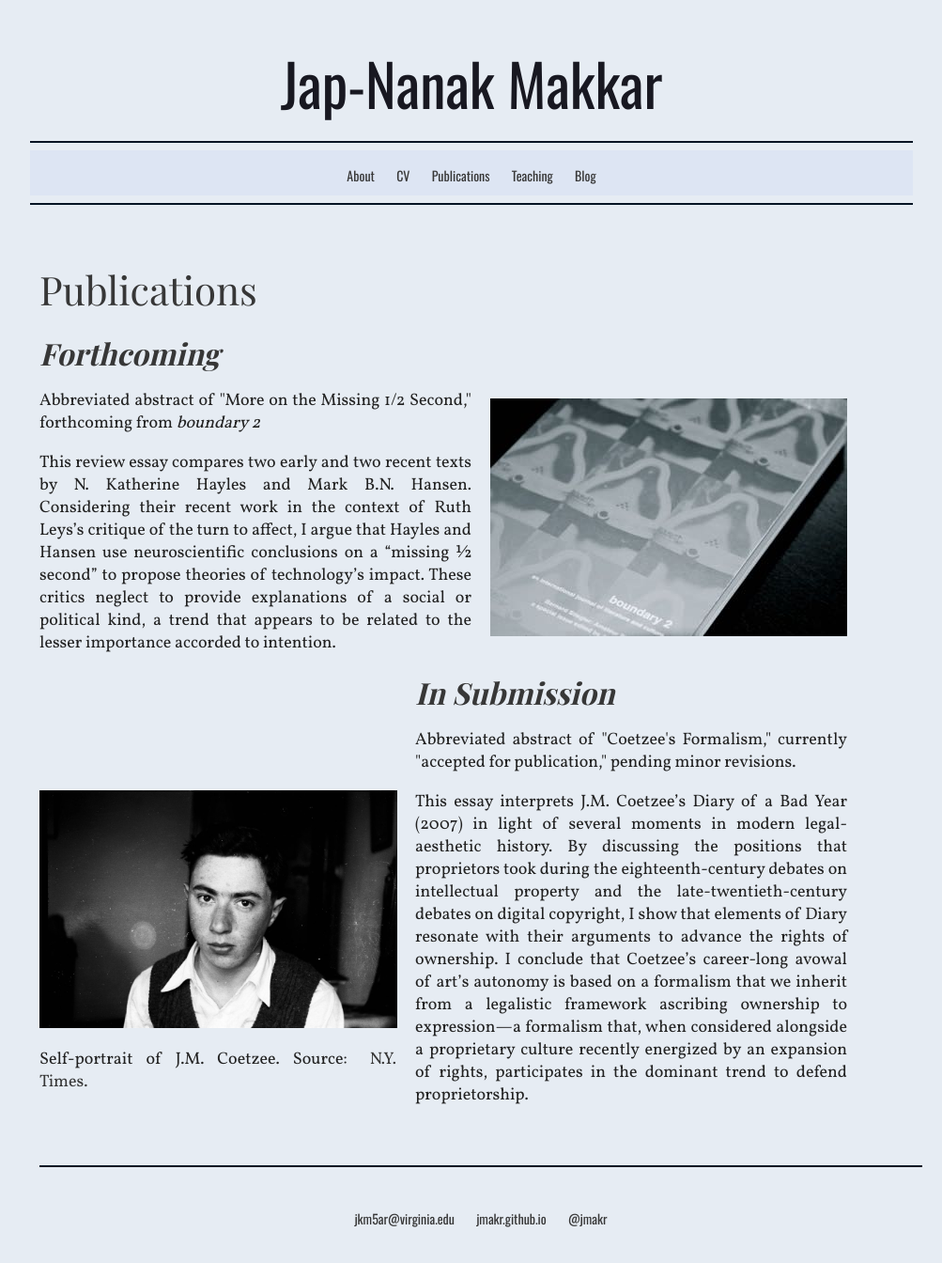
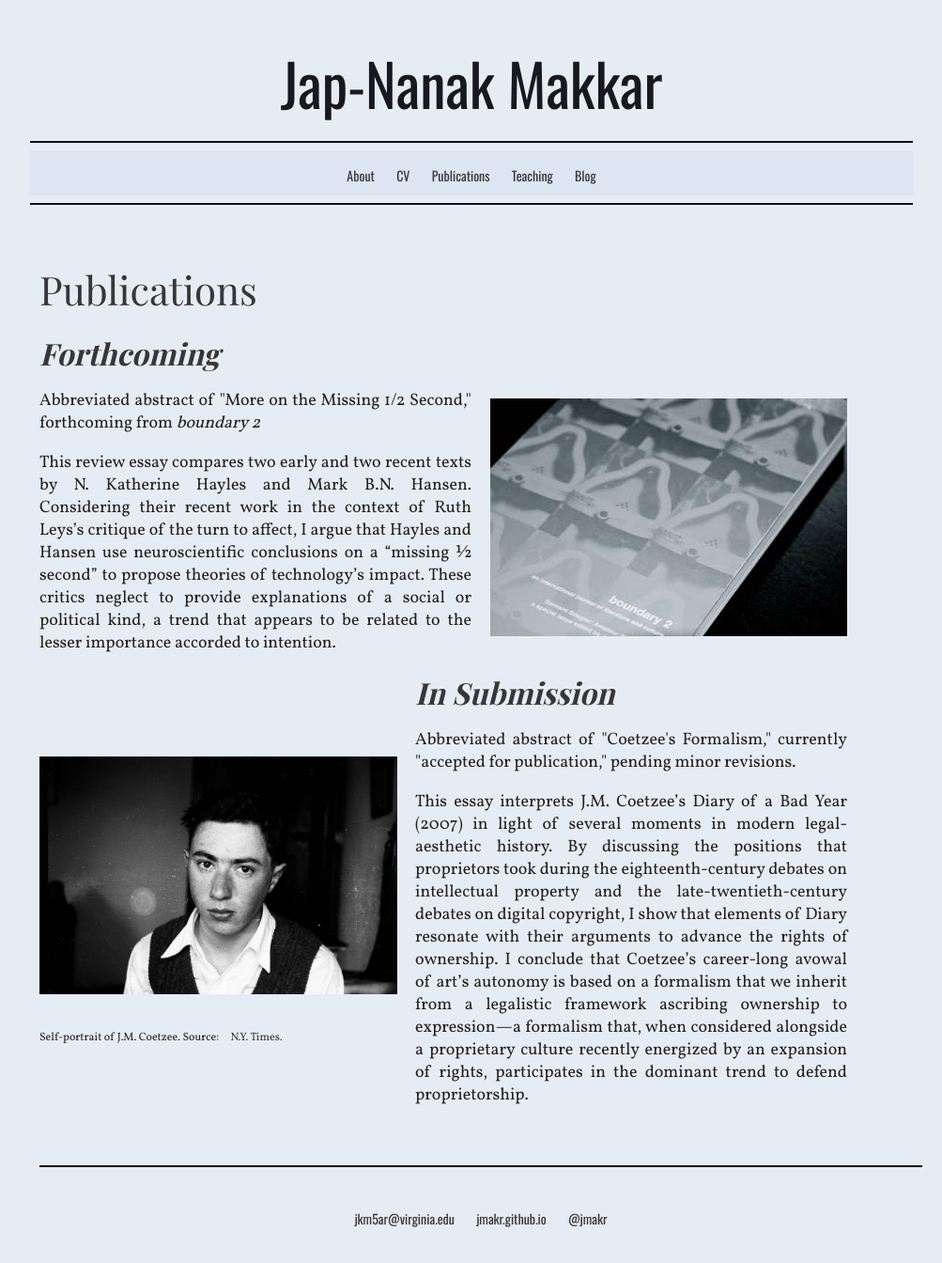
Before and after one commit to jmakr/jmakr.github.io, a Jekyll site: the page built from publications/index.html, in a window 1280 px wide. Shown: the whole page at 94% size, without its empty margins (138-1141 px from the left). Built offline with Jekyll 4.4.1, drawn with Linux system fonts in a browser that asks for light colours; some web fonts are replaced.

Commit message:
Update index.html

```diff
--- a/publications/index.html
+++ b/publications/index.html
@@ -53,15 +53,16 @@ title: Publications
  <div id="radioimg" class="article grid_5">
 	<div class="radioimg2">
 	<div style="width:381;">
-	<br>
-        <br>
+
         <br>
         <br>
 	<br>
 	<br>
         <br>
 	<img src="youngcoetzee.jpg" height="253" width="381"/>
-		<p align="justify">Self-portrait of J.M. Coetzee. Source: <a href="https://www.nytimes.com/2018/01/16/arts/design/coetzee-photographs.html?_r=0" target="_top">N.Y. Times.</a></p>
+	<br>
+        <br>
+		<p align="justify" style="font-size:12px">Self-portrait of J.M. Coetzee. Source: <a href="https://www.nytimes.com/2018/01/16/arts/design/coetzee-photographs.html?_r=0" target="_top">N.Y. Times.</a></p>
 	</div>
 	</div>
 </div>
```
